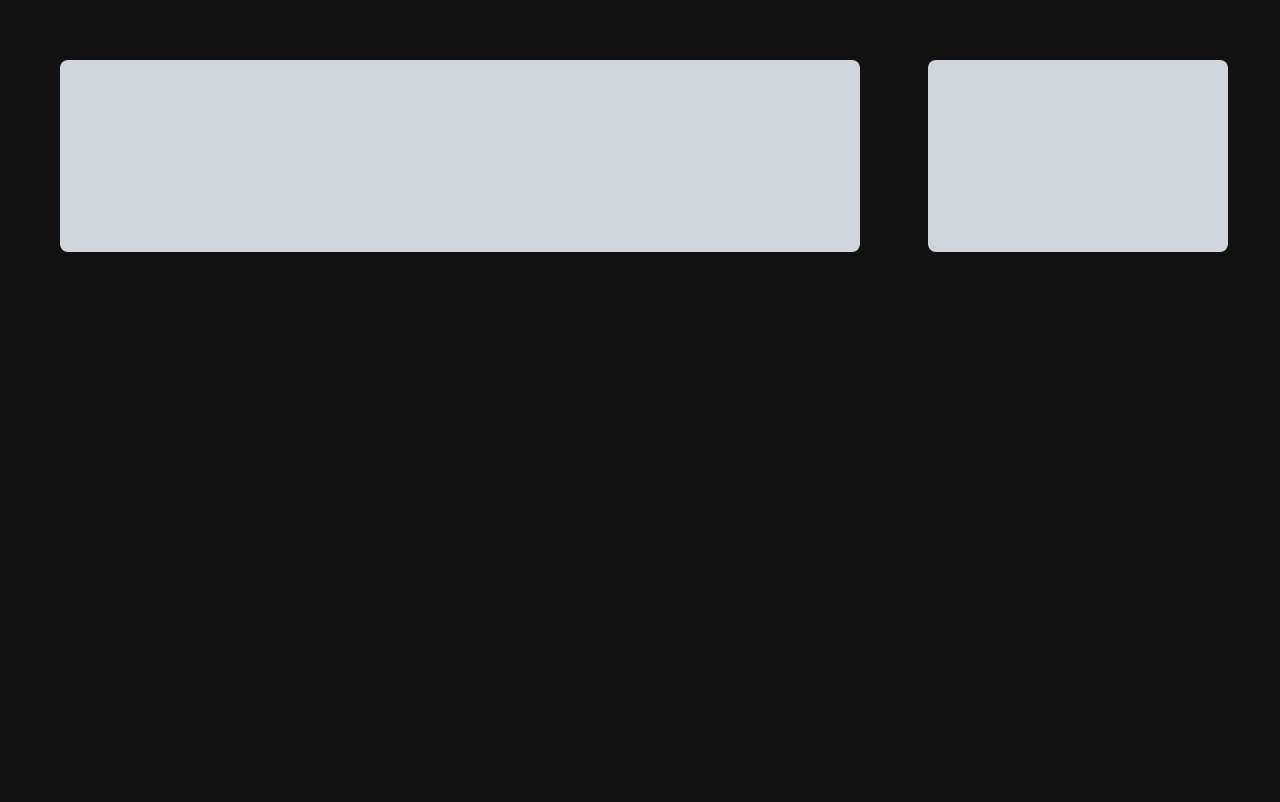
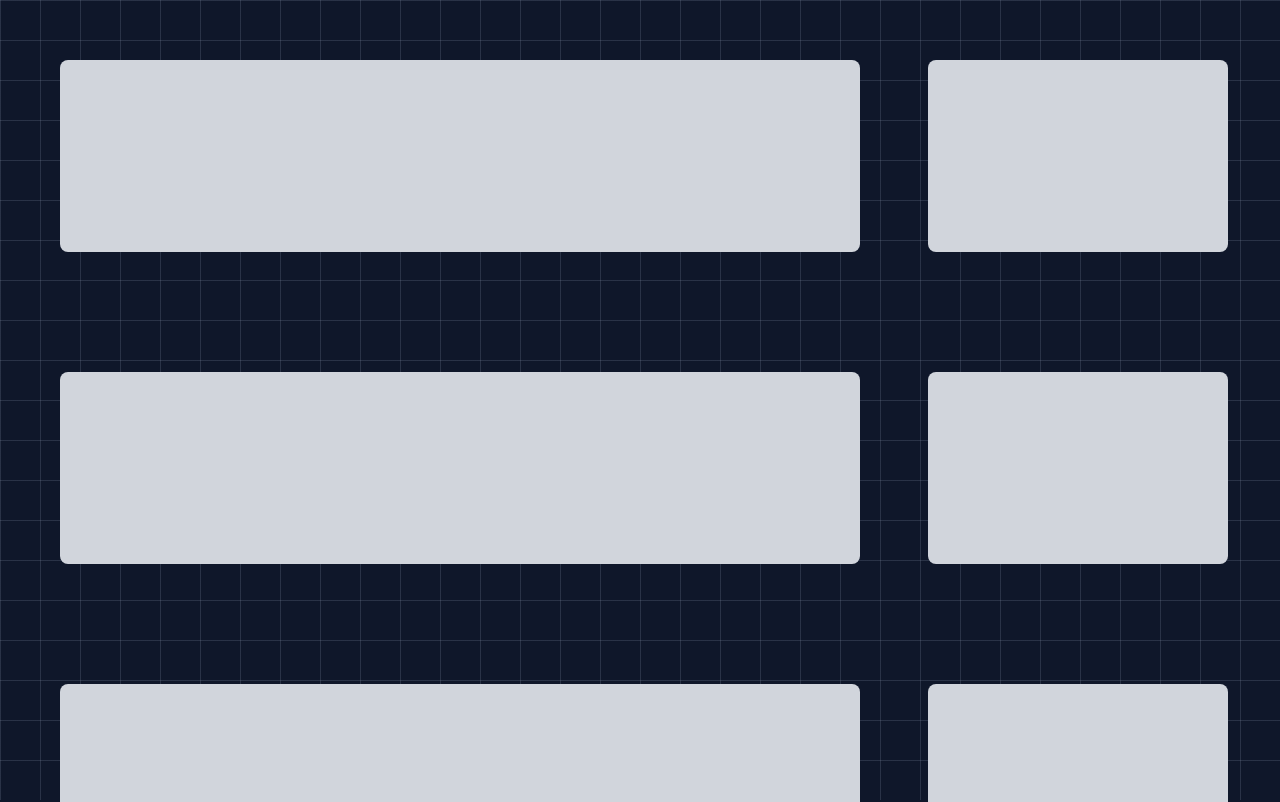
Before and after one commit to sanjaysr77/placement-prep-fe, a React (Vite) app: page / in a window 1280 px wide. Shown: the top 802 px of the page. Built offline with nearby package versions, Linux system fonts and the light colour scheme.

Commit message:
Added Dark Grid Background

```diff
--- a/src/App.tsx
+++ b/src/App.tsx
@@ -1,8 +1,11 @@
+import Layout from "./Layout";
 import { Home } from "./pages/HomePage";
 
-function App () {
+function App() {
   return <div>
-    <Home />
+    <Layout>
+      <Home />
+    </Layout>
   </div>
 }
 
--- /dev/null
+++ b/src/Layout.tsx
@@ -0,0 +1,20 @@
+
+export default function Layout({ children }: { children: React.ReactNode }) {
+  return (
+    <div className="min-h-screen w-full bg-[#0f172a] relative">
+  {/* Dark Basic Grid Background - Faded */}
+  <div
+    className="fixed inset-0 z-0"
+    style={{
+      background: "#0f172a",
+      backgroundImage: `
+        linear-gradient(to right, rgba(148,163,184,0.2) 1px, transparent 1px),
+        linear-gradient(to bottom, rgba(148,163,184,0.2) 1px, transparent 1px)
+      `,
+      backgroundSize: "40px 40px",
+    }}
+  />
+  <div className="relative z-10">{children}</div>
+</div>
+  );
+}
--- a/src/pages/HomePage.tsx
+++ b/src/pages/HomePage.tsx
@@ -2,7 +2,12 @@
 import { CardStructure } from "../components/CardStructure";
 
 export function Home () {
-    return <div className="flex">
+    return <div>
+        <CardStructure />
+        <CardStructure />
+        <CardStructure />
+        <CardStructure />
+        <CardStructure />
         <CardStructure />
     </div>
 }
```
